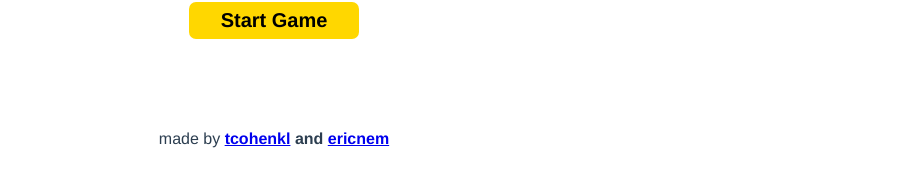
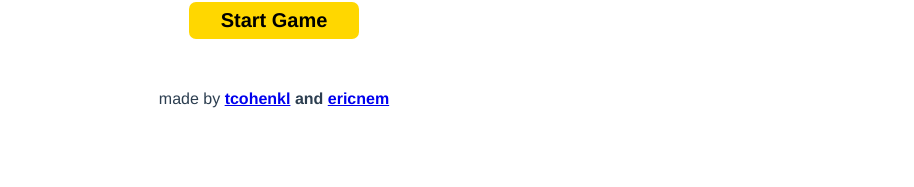
Before and after one commit to ericnem/chagall, a Vue app: page / in a window 1280 px wide. Shown: the part 565-752 px from the top of the page, without its empty margins (366-1280 px from the left). Built offline with nearby package versions, Linux system fonts and the light colour scheme.

Commit message:
Fix Footer in Coverpage

```diff
--- a/src/components/CoverPage.vue
+++ b/src/components/CoverPage.vue
@@ -33,7 +33,7 @@
 
     <footer>
       <br>
-      <p style="margin:50px" id="footer">
+      <p style="margin:10px" id="footer">
         made by <a href="https://github.com/tcohenkl" target="_blank"> <strong>tcohenkl</strong></a>
         <strong> and </strong><a href="https://github.com/ericnem" target="_blank"><strong>ericnem</strong></a>
       </p>
```
